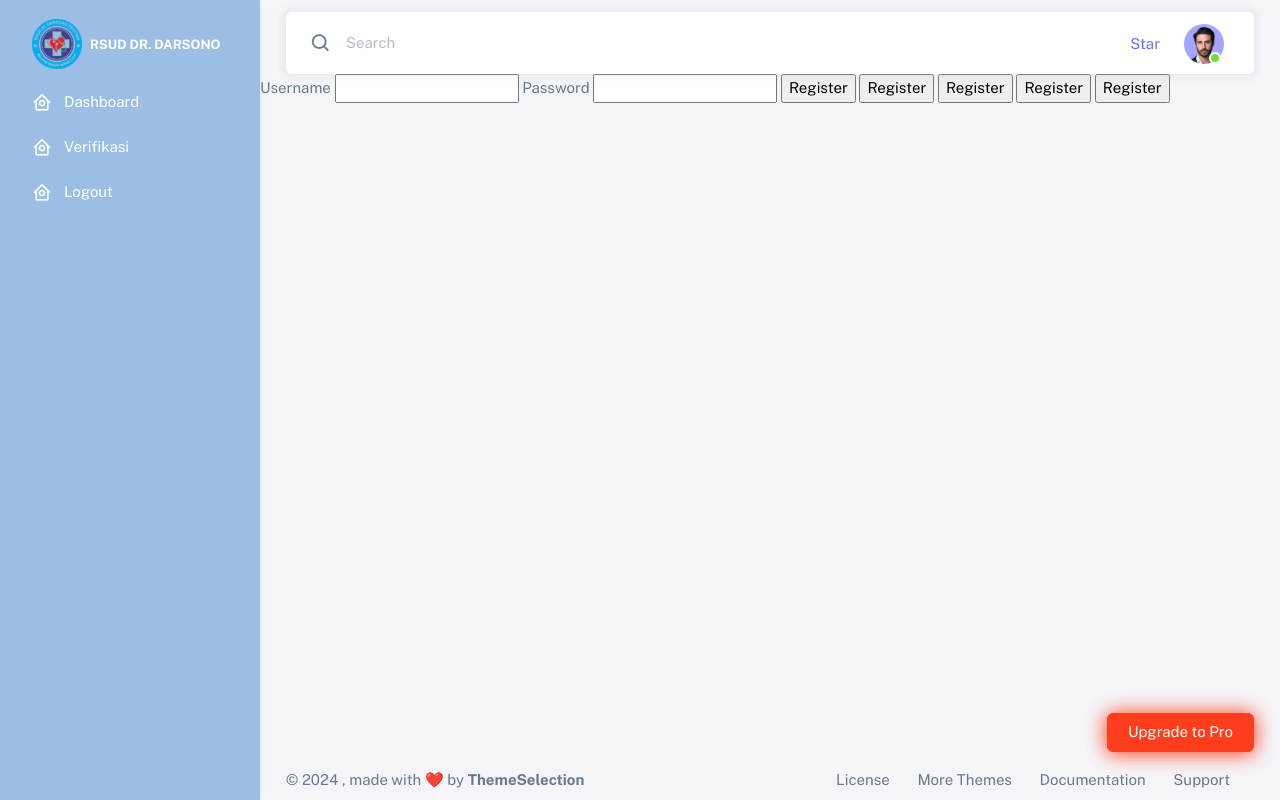
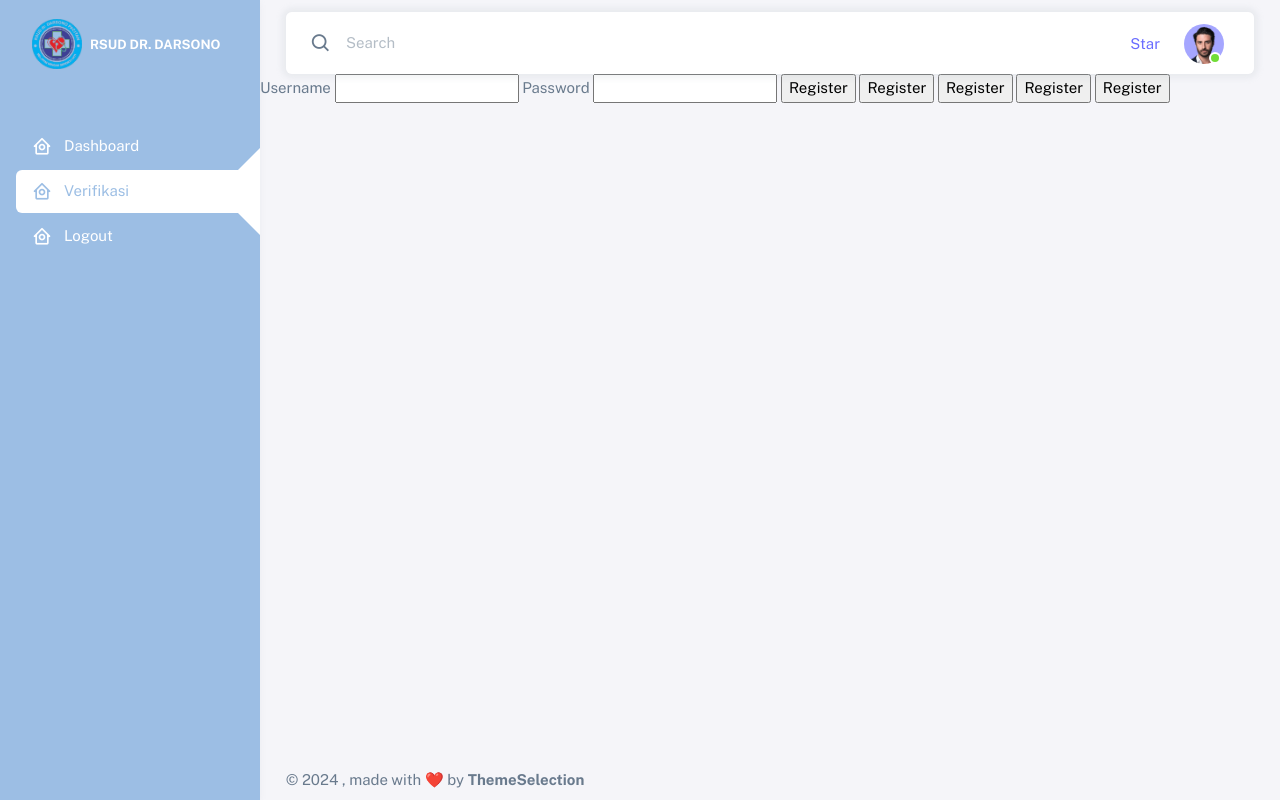
Before and after one commit to Build-And-Services/rsud-darsono, a Flask app: page / in a window 1280 px wide. Run offline with Flask 3, Linux system fonts and the light colour scheme; some libraries are stand-ins or nearby versions.

Commit message:
feat: sidebar corong

```diff
--- a/templates/layouts/master.html
+++ b/templates/layouts/master.html
@@ -14,7 +14,7 @@
       content="width=device-width, initial-scale=1.0, user-scalable=no, minimum-scale=1.0, maximum-scale=1.0"
     />
 
-    <title>Dashboard - Analytics | Sneat - Bootstrap 5 HTML Admin Template - Pro</title>
+    <title>Dashboard - Analytics</title>
 
     <meta name="description" content="" />
 
@@ -40,6 +40,45 @@
     <!-- Vendors CSS -->
     <link rel="stylesheet" href="/static/assets/vendor/libs/perfect-scrollbar/perfect-scrollbar.css" />
     <link rel="stylesheet" href="/static/assets/vendor/libs/apex-charts/apex-charts.css" />
+    <style>
+
+      .menu-item:not(.actives) .menu-link:hover{
+        background-color: transparent !important;
+      }
+      .menu-item.actives .menu-link{
+        background-color: white;
+        color: #9CBEE4;
+        margin-left: 1rem;
+        margin-right: 0rem !important;
+        border-top-left-radius: 0.375rem !important;
+        border-bottom-left-radius: 0.375rem !important;
+        border-top-right-radius: 0rem !important;
+        border-bottom-right-radius: 0rem !important;
+      }
+
+      .menu-item.actives .menu-link::after{
+        content: '';
+        position: absolute;
+        width: 0;
+        height: 0;
+        left: auto;
+        right: -8px;
+        bottom: -30px;
+        border: 20px solid;
+        border-color: #fff #fff transparent transparent;
+      }
+      .menu-item.actives .menu-link::before{
+        content: '';
+        position: absolute;
+        width: 0;
+        height: 0;
+        left: auto;
+        right: -8px;
+        top: -30px;
+        border: 20px solid;
+        border-color:  transparent #fff #fff transparent ;
+      }
+    </style>
 
     <!-- Page CSS -->
 
@@ -73,7 +112,7 @@
 
           <!-- <div class="menu-inner-shadow"></div> -->
 
-          <ul class="menu-inner py-1">
+          <ul class="menu-inner py-1 pt-5">
             <!-- Dashboard -->
             <li class="menu-item">
               <a href="/" class="menu-link">
@@ -81,7 +120,7 @@
                 <div data-i18n="Analytics">Dashboard</div>
               </a>
             </li>
-            <li class="menu-item">
+            <li class="menu-item actives">
               <a href="/verifikasi" class="menu-link">
                 <i class="menu-icon tf-icons bx bx-home-circle"></i>
                 <div data-i18n="Analytics">Verifikasi</div>
@@ -223,24 +262,7 @@
                   , made with ❤️ by
                   <a href="https://themeselection.com" target="_blank" class="footer-link fw-bolder">ThemeSelection</a>
                 </div>
-                <div>
-                  <a href="https://themeselection.com/license/" class="footer-link me-4" target="_blank">License</a>
-                  <a href="https://themeselection.com/" target="_blank" class="footer-link me-4">More Themes</a>
 
-                  <a
-                    href="https://themeselection.com/demo/sneat-bootstrap-html-admin-template/documentation/"
-                    target="_blank"
-                    class="footer-link me-4"
-                    >Documentation</a
-                  >
-
-                  <a
-                    href="https://github.com/themeselection/sneat-html-admin-template-free/issues"
-                    target="_blank"
-                    class="footer-link me-4"
-                    >Support</a
-                  >
-                </div>
               </div>
             </footer>
             <!-- / Footer -->
@@ -257,14 +279,6 @@
     </div>
     <!-- / Layout wrapper -->
 
-    <div class="buy-now">
-      <a
-        href="https://themeselection.com/products/sneat-bootstrap-html-admin-template/"
-        target="_blank"
-        class="btn btn-danger btn-buy-now"
-        >Upgrade to Pro</a
-      >
-    </div>
 
     <!-- Core JS -->
     <!-- build:js assets/vendor/js/core.js -->
```
